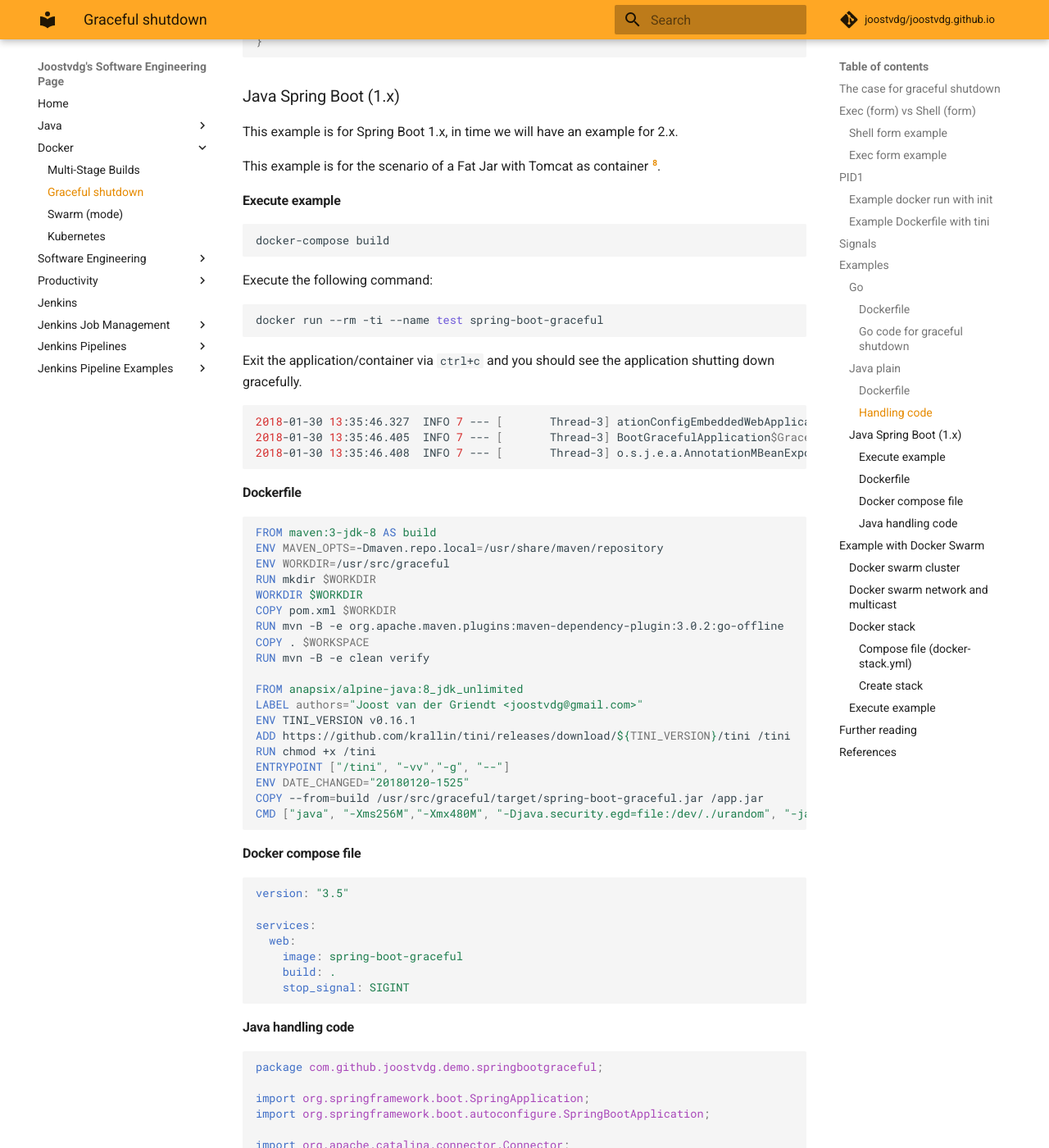
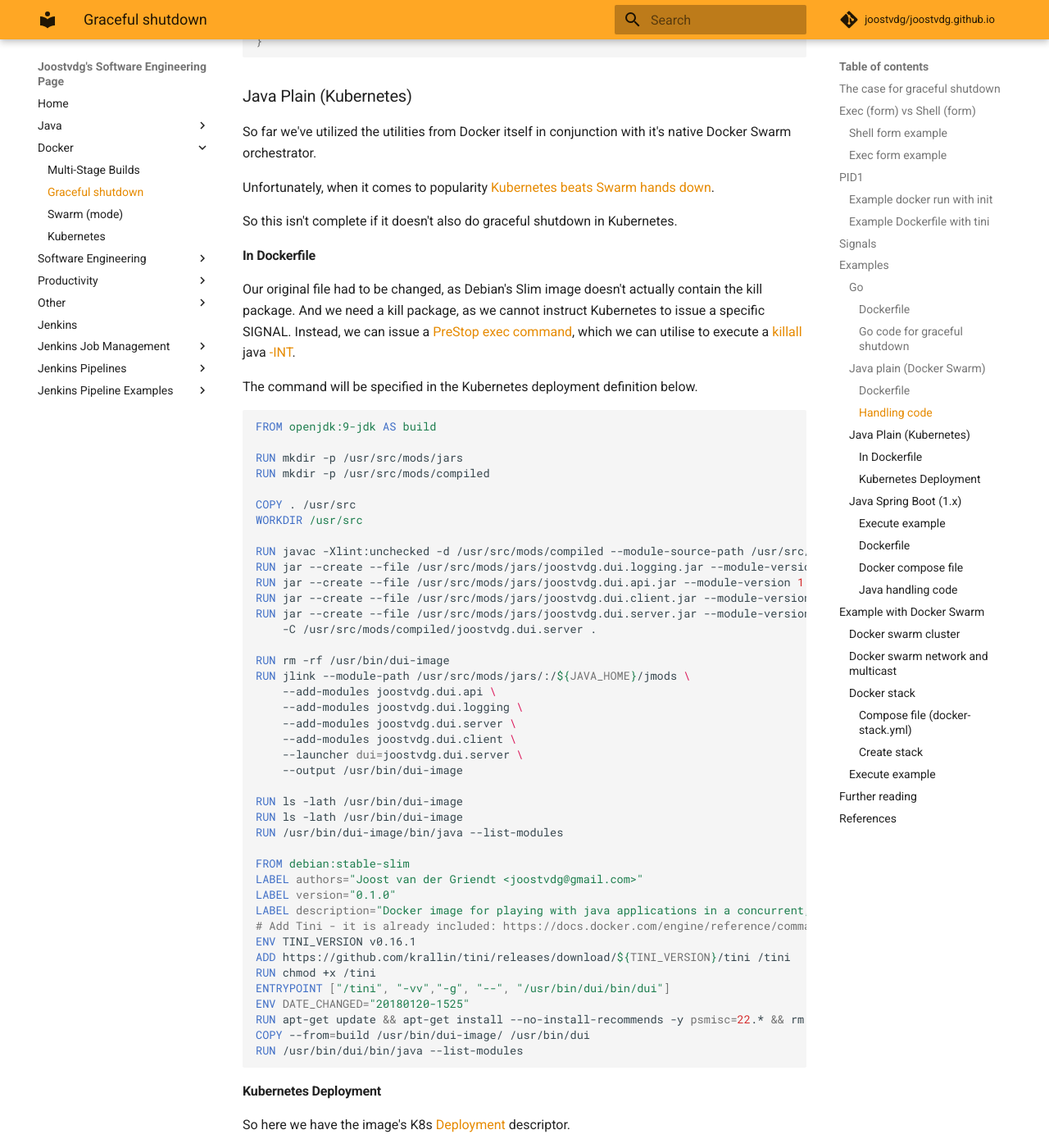
Before and after one commit to joostvdg/joostvdg.github.io, an MkDocs documentation site: the page built from docs/docker/graceful-shutdown.md, in a window 1280 px wide and 1400 px high, scrolled down 7032 px. Shown: the whole window at 82% size. Built offline with MkDocs 1.6.1 and Material for MkDocs 9.7.7, drawn with Linux system fonts in a browser that asks for light colours; comment, search, counter and statistics services are not loaded; old or Windows-style settings are respelled for this version of MkDocs; some of the changed text lies outside the part shown.

Commit message:
Update graceful shutdown with k8s. Add new file on MKDocs usage.
Signed-off-by: Joost van der Griendt <j.vandergriendt@flusso.nl>

````diff
--- a/docs/docker/graceful-shutdown.md
+++ b/docs/docker/graceful-shutdown.md
@@ -211,7 +211,7 @@ func main() {
 }
 ```
 
-### Java plain
+### Java plain (Docker Swarm)
 
 This application is a Java 9 modular application, which can be found on github, [github.com/joostvdg](https://github.com/joostvdg/buming).
 
@@ -308,6 +308,100 @@ public class DockerApp {
                 }));
     }
 }
+```
+
+### Java Plain (Kubernetes)
+
+So far we've utilized the utilities from Docker itself in conjunction with it's native Docker Swarm orchestrator.
+
+Unfortunately, when it comes to popularity [Kubernetes beats Swarm hands down](https://platform9.com/blog/kubernetes-docker-swarm-compared/).
+
+So this isn't complete if it doesn't also do graceful shutdown in Kubernetes.
+
+#### In Dockerfile
+
+Our original file had to be changed, as Debian's Slim image doesn't actually contain the kill package.
+And we need a kill package, as we cannot instruct Kubernetes to issue a specific SIGNAL.
+Instead, we can issue a [PreStop exec command](https://kubernetes.io/docs/concepts/containers/container-lifecycle-hooks/), which we can utilise to execute a [killall](https://packages.debian.org/wheezy/psmisc) java [-INT](https://www.tecmint.com/how-to-kill-a-process-in-linux/).
+
+The command will be specified in the Kubernetes deployment definition below.
+
+```dockerfile
+FROM openjdk:9-jdk AS build
+
+RUN mkdir -p /usr/src/mods/jars
+RUN mkdir -p /usr/src/mods/compiled
+
+COPY . /usr/src
+WORKDIR /usr/src
+
+RUN javac -Xlint:unchecked -d /usr/src/mods/compiled --module-source-path /usr/src/src $(find src -name "*.java")
+RUN jar --create --file /usr/src/mods/jars/joostvdg.dui.logging.jar --module-version 1.0 -C /usr/src/mods/compiled/joostvdg.dui.logging .
+RUN jar --create --file /usr/src/mods/jars/joostvdg.dui.api.jar --module-version 1.0 -C /usr/src/mods/compiled/joostvdg.dui.api .
+RUN jar --create --file /usr/src/mods/jars/joostvdg.dui.client.jar --module-version 1.0 -C /usr/src/mods/compiled/joostvdg.dui.client .
+RUN jar --create --file /usr/src/mods/jars/joostvdg.dui.server.jar --module-version 1.0  -e com.github.joostvdg.dui.server.cli.DockerApp\
+    -C /usr/src/mods/compiled/joostvdg.dui.server .
+
+RUN rm -rf /usr/bin/dui-image
+RUN jlink --module-path /usr/src/mods/jars/:/${JAVA_HOME}/jmods \
+    --add-modules joostvdg.dui.api \
+    --add-modules joostvdg.dui.logging \
+    --add-modules joostvdg.dui.server \
+    --add-modules joostvdg.dui.client \
+    --launcher dui=joostvdg.dui.server \
+    --output /usr/bin/dui-image
+
+RUN ls -lath /usr/bin/dui-image
+RUN ls -lath /usr/bin/dui-image
+RUN /usr/bin/dui-image/bin/java --list-modules
+
+FROM debian:stable-slim
+LABEL authors="Joost van der Griendt <joostvdg@gmail.com>"
+LABEL version="0.1.0"
+LABEL description="Docker image for playing with java applications in a concurrent, parallel and distributed manor."
+# Add Tini - it is already included: https://docs.docker.com/engine/reference/commandline/run/
+ENV TINI_VERSION v0.16.1
+ADD https://github.com/krallin/tini/releases/download/${TINI_VERSION}/tini /tini
+RUN chmod +x /tini
+ENTRYPOINT ["/tini", "-vv","-g", "--", "/usr/bin/dui/bin/dui"]
+ENV DATE_CHANGED="20180120-1525"
+RUN apt-get update && apt-get install --no-install-recommends -y psmisc=22.* && rm -rf /var/lib/apt/lists/*
+COPY --from=build /usr/bin/dui-image/ /usr/bin/dui
+RUN /usr/bin/dui/bin/java --list-modules
+```
+
+#### Kubernetes Deployment
+
+So here we have the image's K8s [Deployment]() descriptor.
+
+Including the Pod's [lifecycle]() ```preStop``` with a exec style command. You should know by now [why we prefer that](http://www.johnzaccone.io/entrypoint-vs-cmd-back-to-basics/).
+
+```yaml
+apiVersion: extensions/v1beta1
+kind: Deployment
+metadata:
+  name: dui-deployment
+  namespace: default
+  labels:
+    k8s-app: dui
+spec:
+  replicas: 3
+  template:
+    metadata:
+      labels:
+        k8s-app: dui
+    spec:
+      containers:
+        - name: master
+          image: caladreas/buming
+          ports:
+            - name: http
+              containerPort: 7777
+          lifecycle:
+            preStop:
+              exec:
+                command: ["killall", "java" , "-INT"]
+      terminationGracePeriodSeconds: 60
 ```
 
 ### Java Spring Boot (1.x)
--- a/mkdocs.yml
+++ b/mkdocs.yml
@@ -39,6 +39,9 @@ pages:
   - Intelli J: productivity/intellij.md
   - Paradigms: productivity/paradigms.md
   - Studies: productivity/studies.md
+
+- Other:
+  - MKDocs (Static Website Generator): other/mkdocs.md
 
 - Jenkins: jenkins/index.md
 - Jenkins Job Management:
````
Also changed, not shown: docs/other/mkdocs.md (added, +139 -0 lines).
